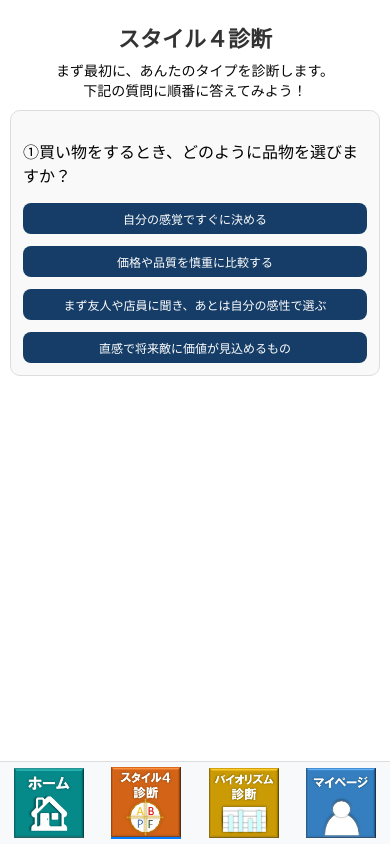
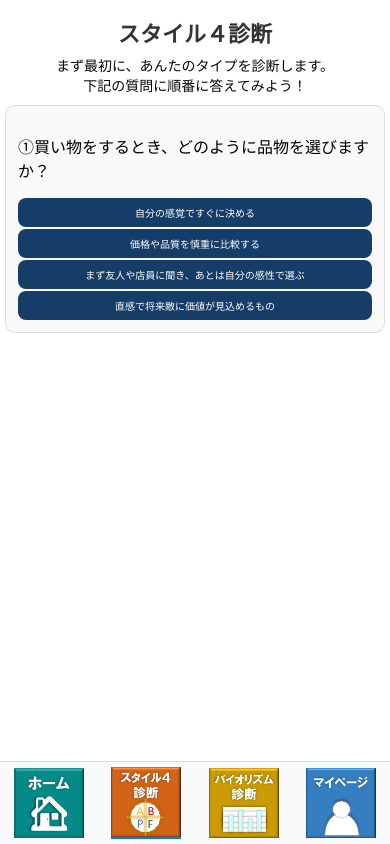
Before and after one commit to sakaguchi2783/GT-golf-app, a React (Create React App) app: page /style4 in a window 390 px wide. Built offline with nearby package versions, Linux system fonts and the light colour scheme.

Commit message:
UI修正51

```diff
--- a/src/pages/Home.js
+++ b/src/pages/Home.js
@@ -95,7 +95,7 @@ const Home = () => {
 
           <div className="id-section id-box">
             <h3>■既にIDをお持ちの場合</h3>
-            <p>発行済のID番号を下記に入力してください<br />
+            <p className="subtitle">発行済のID番号を下記に入力してください<br />
               ※バイオリズム診断からスタートできます</p>
             <input
               type="text"
--- a/src/pages/Style4.css
+++ b/src/pages/Style4.css
@@ -35,7 +35,7 @@ h1, h2, h3 {
 }
 
 .characteristics-box p {
-    margin: 4px 0;
+    margin: 1px 0;
     font-size: 12px; /* テキストサイズを小さくして上部に配置 */
     padding-left: 8px;
 }
@@ -45,13 +45,13 @@ h1, h2, h3 {
     font-size: 16px;
     color: #007bff;
     margin-top: 0;
-    margin-bottom: 10px;
+    margin-bottom: 3px;
 }
 
 .result-text {
     font-size: 12px;
     color: #0659b3;
-    margin-top: 0;
+    margin-top: 0px;
     margin-bottom: 0px;
 }
 
@@ -68,8 +68,8 @@ h1, h2, h3 {
     border: none;
     padding: 7px 15px;
     border-radius: 8px;
-    margin-top: 12px;
-    font-size: 12px;
+    margin-top: 2px;
+    font-size: 10px;
     cursor: pointer;
     transition: background-color 0.3s ease;
 }
@@ -98,7 +98,7 @@ h1, h2, h3 {
 /* スマホ対応のメディアクエリ */
 @media (max-width: 480px) {
     .container {
-        padding: 10px;
+        padding: 5px;
     }
 
     .title {
```
